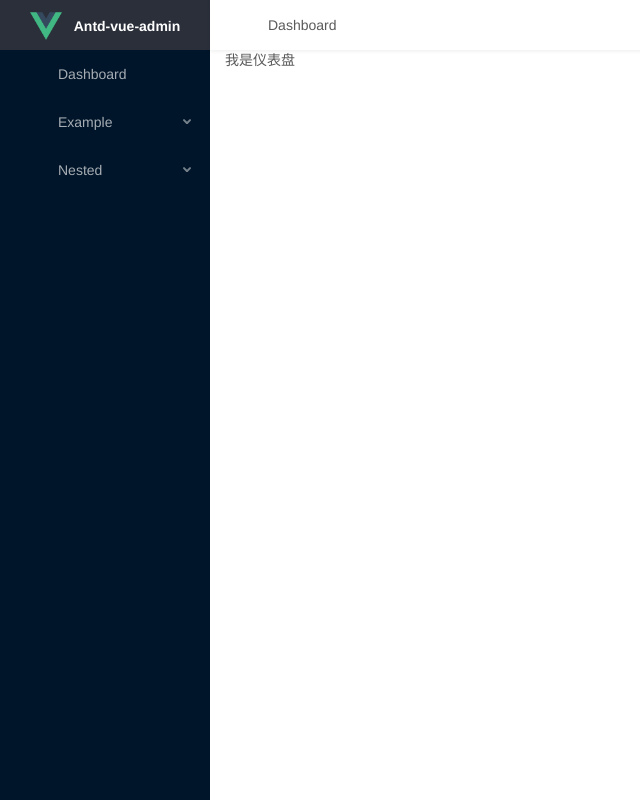
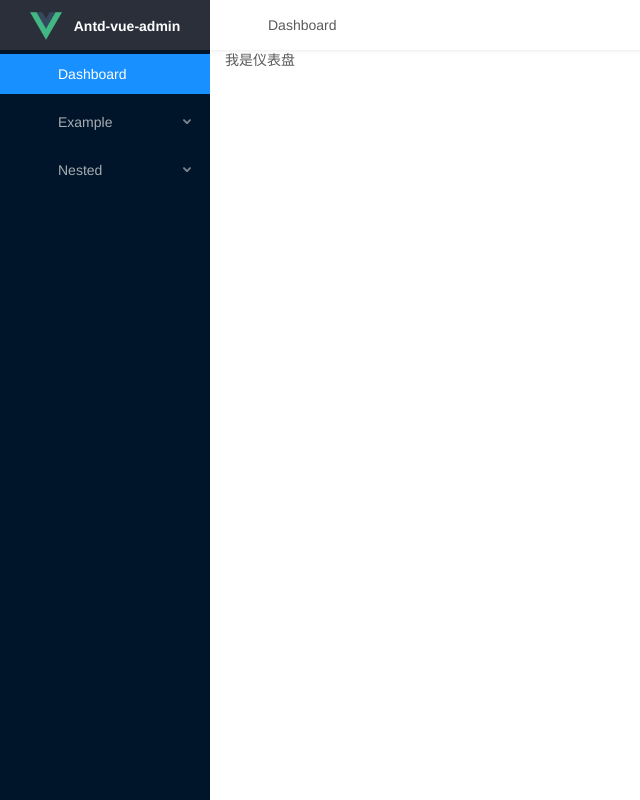
Before and after one commit to chuhx1024/pc-sunshine-antd, a Vue app: page /dashboard in a window 1280 px wide. Shown: the whole page, without its empty margins (0-640 px from the left). Built offline with nearby package versions, Linux system fonts and the light colour scheme.

Commit message:
feat: Menu  active item light

```diff
--- a/src/layout/components/Navbar/NavbarBreadcrumb.vue
+++ b/src/layout/components/Navbar/NavbarBreadcrumb.vue
@@ -59,7 +59,7 @@ export default {
                 this.$router.push(redirect)
                 return
             }
-            this.$router.push(this.pathCompile(path))
+            this.$router.push(path)
         },
     },
 
--- a/src/layout/components/Sidebar/MyItem.vue
+++ b/src/layout/components/Sidebar/MyItem.vue
@@ -5,7 +5,7 @@
             <a-icon type="mail" /><span>{{ props.menuInfo.meta.title }}</span>
         </span>
         <template v-for="item in props.menuInfo.children">
-            <a-menu-item v-if="!item.children" :key="item.key">
+            <a-menu-item v-if="!item.children" :key="item.path">
                 <app-link :to="item.path" >
                     <a-icon type="pie-chart" />
                     <span>{{ item. meta.title }}</span>
--- a/src/layout/components/Sidebar/SidebarMenu.vue
+++ b/src/layout/components/Sidebar/SidebarMenu.vue
@@ -1,6 +1,6 @@
 <template>
     <a-menu
-        :default-selected-keys="['1']"
+        :selected-keys="[activeMenu]"
         mode="inline"
         theme="dark"
         :inline-collapsed="collapse"
@@ -43,6 +43,15 @@ export default {
         routes () {
             return this.$router.options.routes
         },
+        activeMenu () {
+            const route = this.$route
+            const { meta, path } = route
+            // if set path, the sidebar will highlight the path you set
+            if (meta.activeMenu) {
+                return meta.activeMenu
+            }
+            return path
+        },
     },
 
 }
--- a/src/router/index.js
+++ b/src/router/index.js
@@ -95,7 +95,7 @@ export const constantRoutes = [
                 ],
             },
             {
-                path: 'menu2',
+                path: '/nested/menu2',
                 component: () => import('@/views/example/table-page'),
                 name: 'Menu2',
                 meta: { title: 'menu2' },
```
